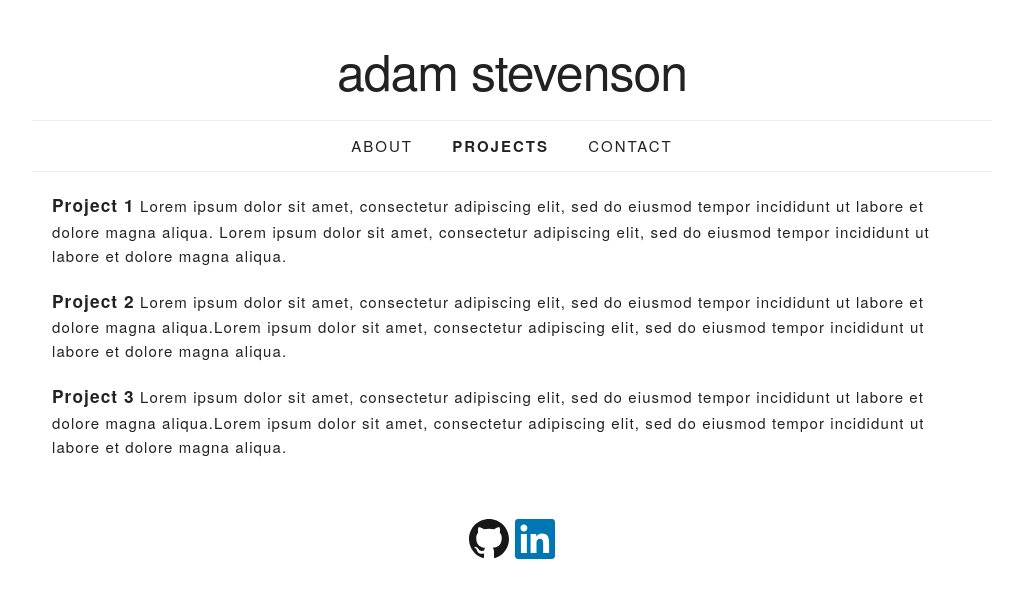
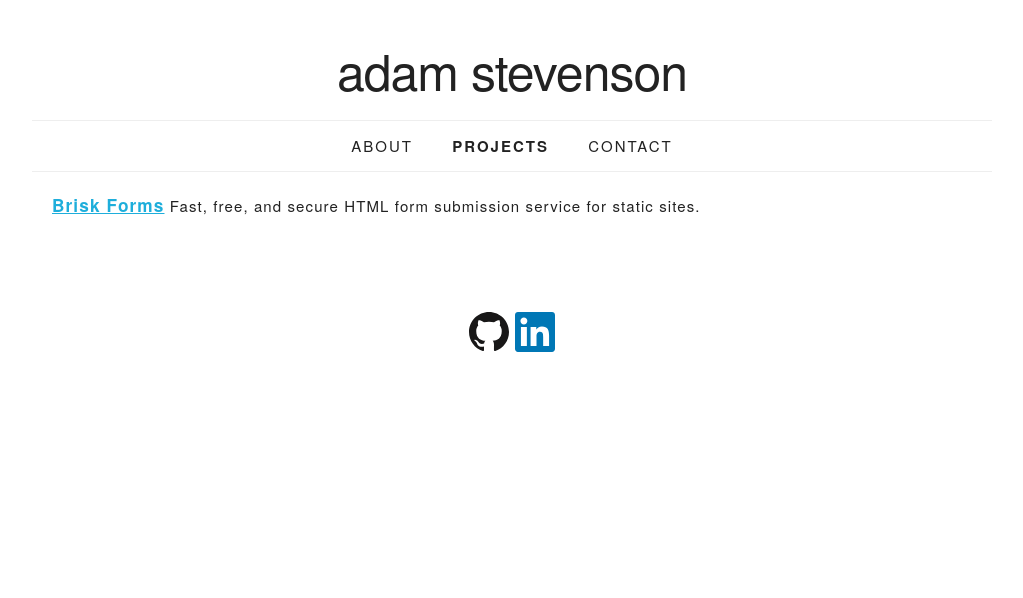
Before and after one commit to stevensona/stevensona.github.io, a plain HTML site: page index.htm in a window 1280 px wide. Both pictures are taken after a click on the link "PROJECTS". Shown: the whole page, without its empty margins (128-1151 px from the left). Drawn offline with Linux system fonts and the light colour scheme; a web font is replaced by a local one.

Commit message:
Update index.htm

```diff
--- a/index.htm
+++ b/index.htm
@@ -37,11 +37,12 @@
         <div class="twelve column">
           <div class="project-list">
             <div class="project">
-              <span class="project-title">Project 1</span>
+              <span class="project-title"><a href="https://briskforms.com/">Brisk Forms</a></span>
               <span class="project-desc">
-                Lorem ipsum dolor sit amet, consectetur adipiscing elit, sed do eiusmod tempor incididunt ut labore et dolore magna aliqua. Lorem ipsum dolor sit amet, consectetur adipiscing elit, sed do eiusmod tempor incididunt ut labore et dolore magna aliqua.
-              </span>            </div>
-            <div class="project u-full-width">
+                Fast, free, and secure HTML form submission service for static sites.
+              </span>
+            </div>
+            <!--<div class="project u-full-width">
               <span class="project-title">Project 2</span>
               <span class="project-desc">
                 Lorem ipsum dolor sit amet, consectetur adipiscing elit, sed do eiusmod tempor incididunt ut labore et dolore magna aliqua.Lorem ipsum dolor sit amet, consectetur adipiscing elit, sed do eiusmod tempor incididunt ut labore et dolore magna aliqua.
@@ -53,7 +54,7 @@
                 Lorem ipsum dolor sit amet, consectetur adipiscing elit, sed do eiusmod tempor incididunt ut labore et dolore magna aliqua.Lorem ipsum dolor sit amet, consectetur adipiscing elit, sed do eiusmod tempor incididunt ut labore et dolore magna aliqua.
               </span>
 
-            </div>
+            </div>-->
           </div>
         </div>
       </div>
```
